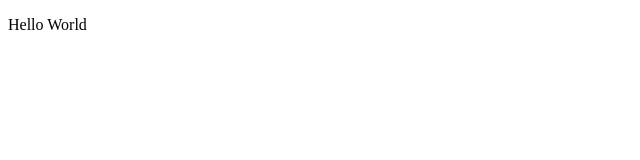
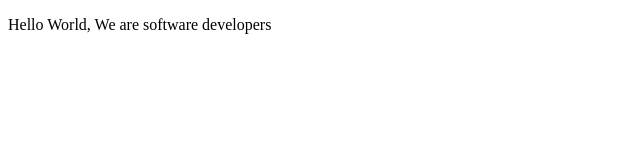
Before and after one commit to felix-vondee/felix-daniel, a plain HTML site: page index.html in a window 1280 px wide. Shown: the whole page, without its empty margins (0-640 px from the left). Drawn offline with Linux system fonts and the light colour scheme.

Commit message:
changed txt

```diff
--- a/index.html
+++ b/index.html
@@ -7,7 +7,7 @@
   </head>
 
   <body>
-    <p>Hello World</p>
+    <p>Hello World, We are software developers</p>
     <script src="https://cdn.freecodecamp.org/testable-projects-fcc/v1/bundle.js"></script>
 
     <!--
```
